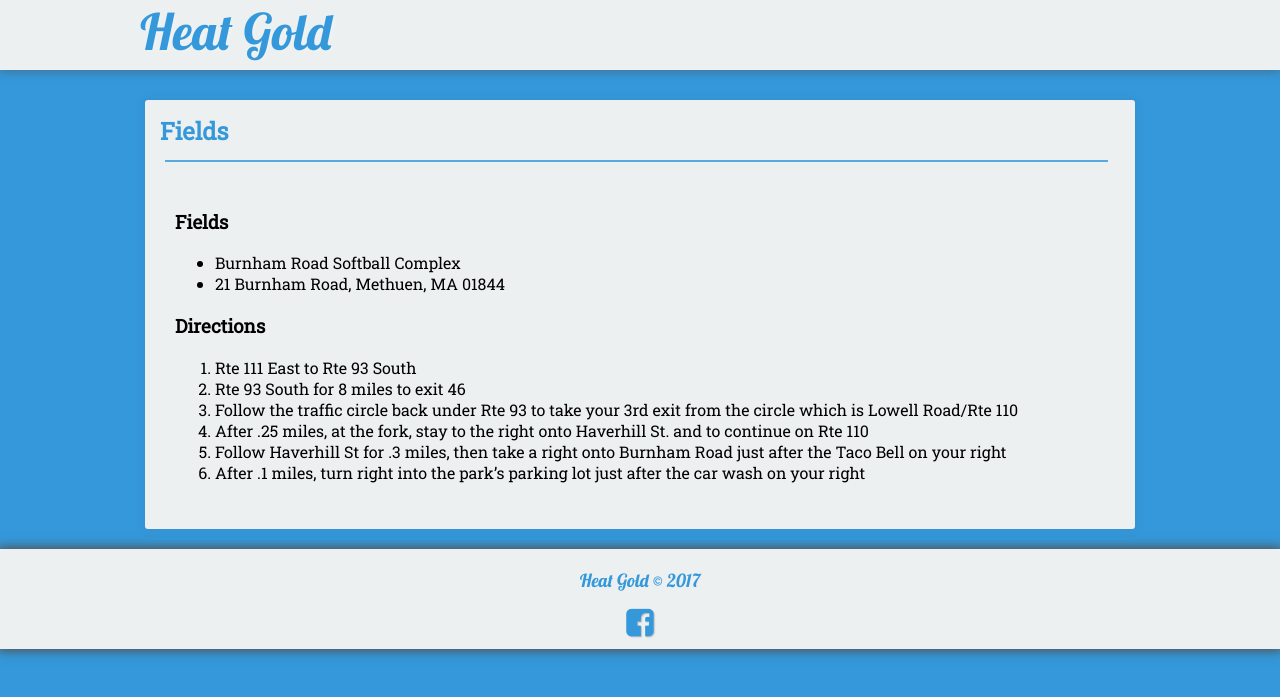
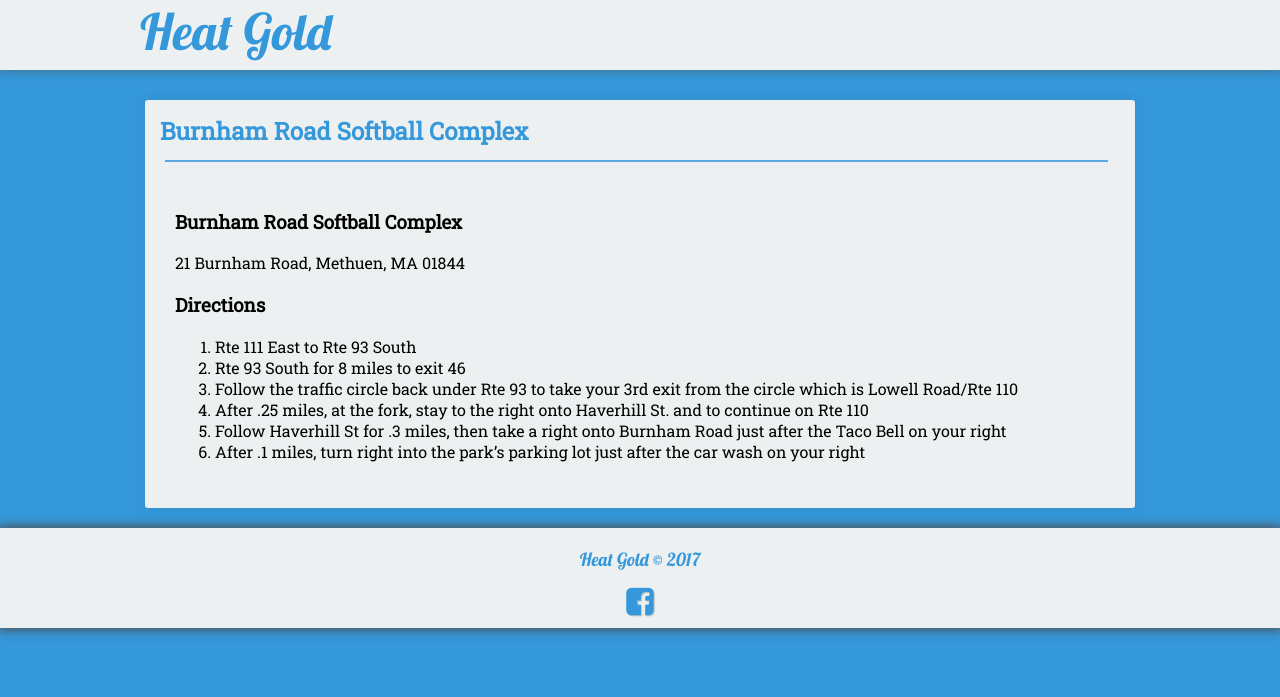
Before and after one commit to seanmerrow/ecf, a Jekyll site: the page built from fields/methuen.md, in a window 1280 px wide. Shown: the top 697 px of the page. Built offline with Jekyll 4.4.1, drawn with Linux system fonts in a browser that asks for light colours; nearby versions of some CDN libraries; our own code applies the rules of GitHub Pages for plain Markdown files.

Commit message:
Update methuen.md

```diff
--- a/fields/methuen.md
+++ b/fields/methuen.md
@@ -2,9 +2,8 @@
 Layout: post
 Title: Methuen, MA – Burnham Road Softball Complex
 ---
-### Fields
-* Burnham Road Softball Complex
-* 21 Burnham Road, Methuen, MA 01844
+### Burnham Road Softball Complex
+21 Burnham Road, Methuen, MA 01844
 
 ### Directions
 1. Rte 111 East to Rte 93 South
```
